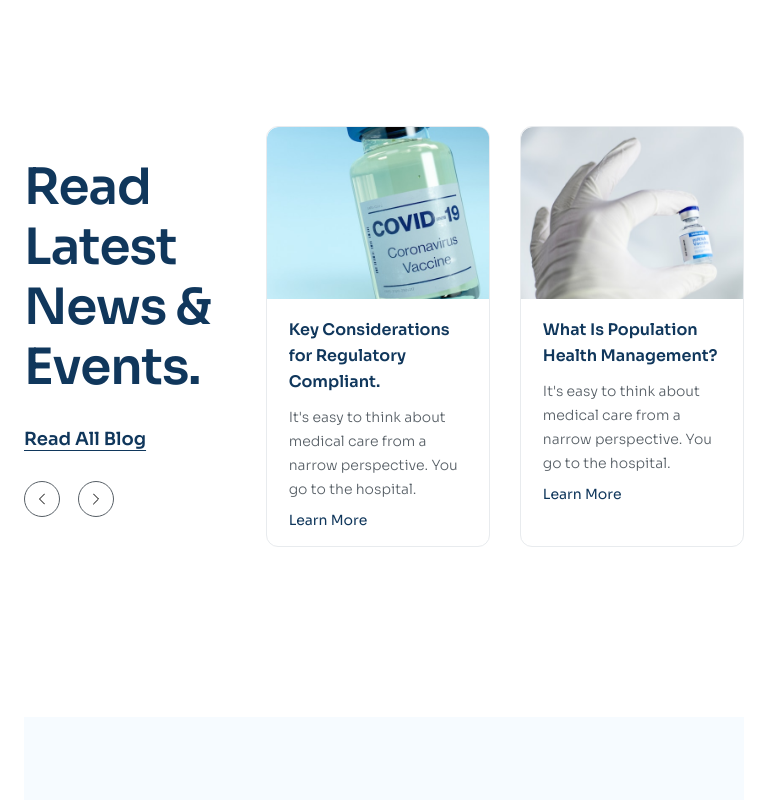
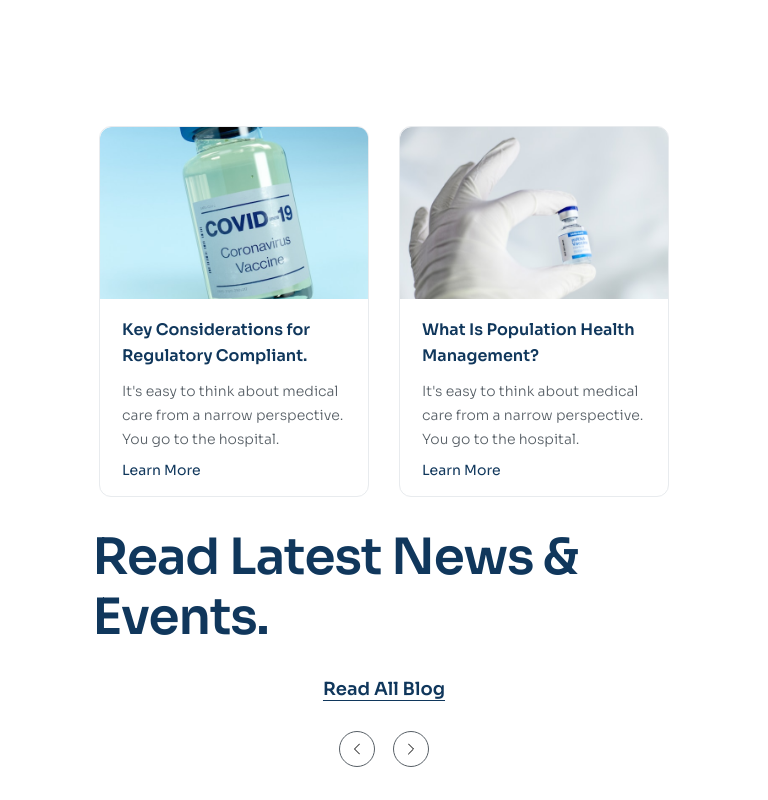
Before and after one commit to HoaiNhu/Project_HTML_2, a plain HTML site: page index.html in a window 768 px wide. Shown: the part 7580-8380 px from the top of the page. Drawn offline with nearby package versions, Linux system fonts and the light colour scheme.

Commit message:
footer-blog-res

```diff
--- a/assets/css/responsive.css
+++ b/assets/css/responsive.css
@@ -189,17 +189,46 @@
     margin: 0 auto;
     width: 90%;
   }
+
+  /* blog */
+
+  .blog__inner {
+    flex-direction: column;
+    row-gap: 30px;
+  }
+
+  .blog__list {
+    order: 1;
+  }
+
+  .blog__content {
+    order: 2;
+    width: 90%;
+    display: flex;
+    flex-direction: column;
+    justify-content: center;
+    align-items: center;
+  }
+
+  .blog__heading {
+    max-width: 90%;
+  }
+
+  /* footer */
 }
 
 /* table */
 @media (min-width: 768px) and (max-width: 991.98px) {
+  /* footer */
+  .footer-hidden-tablet {
+    display: none;
+  }
+
+  .footer__top {
+    grid-template-columns: 0.5fr 0.5fr 1fr;
+  }
 }
 
 /* mobile */
 @media (max-width: 767.98px) {
 }
-
-/* tạm ẩn phần ko liên quan */
-.footer {
-  display: none;
-}
--- a/index.html
+++ b/index.html
@@ -714,7 +714,7 @@
         <!-- footer top -->
         <div class="footer__top">
           <!-- column 1 -->
-          <div class="footer__column">
+          <div class="footer__column footer-hidden-tablet">
             <!-- logo -->
             <a href="./">
               <img src="./assets/img/logo.svg" alt="Shine Smile" class="logo" />
```
